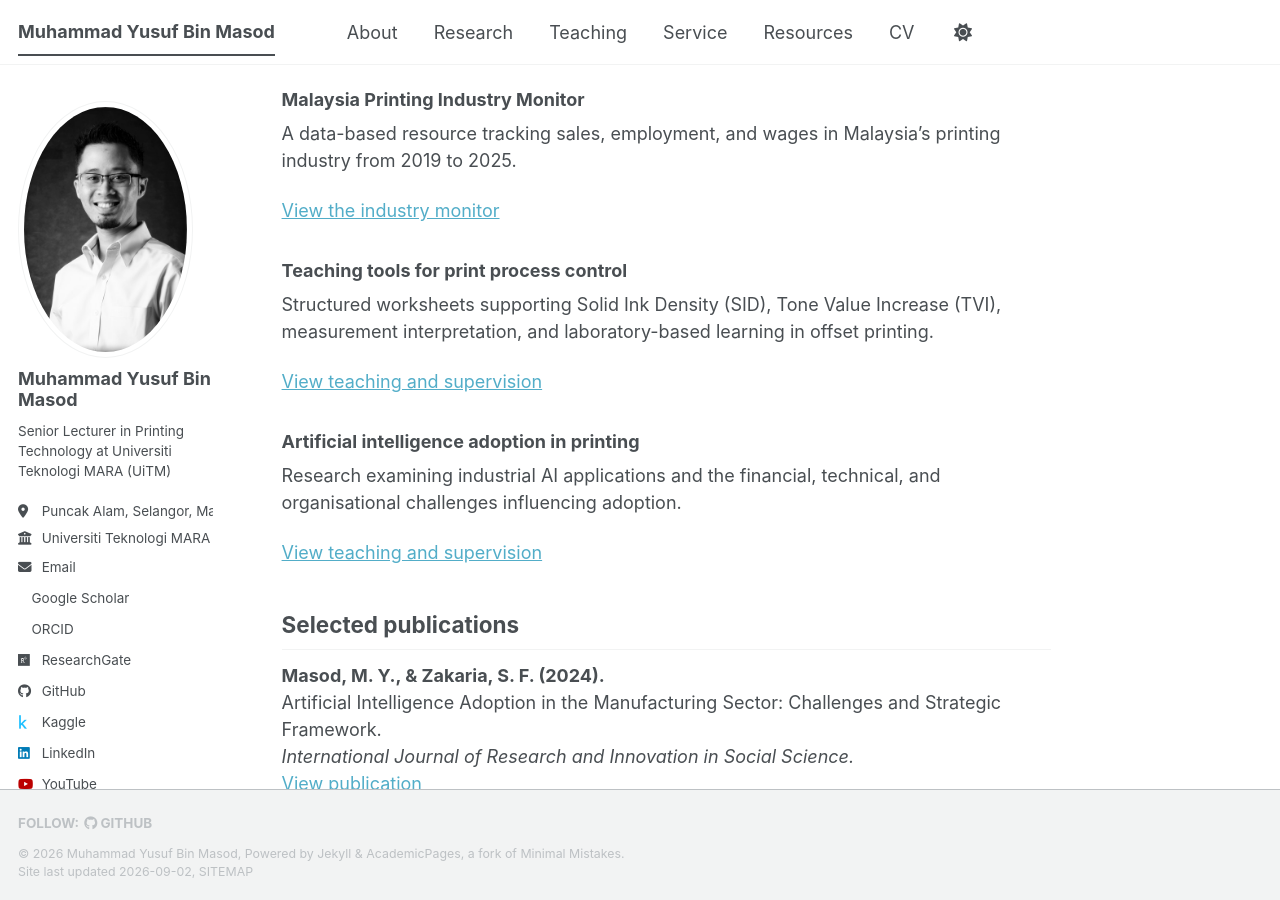
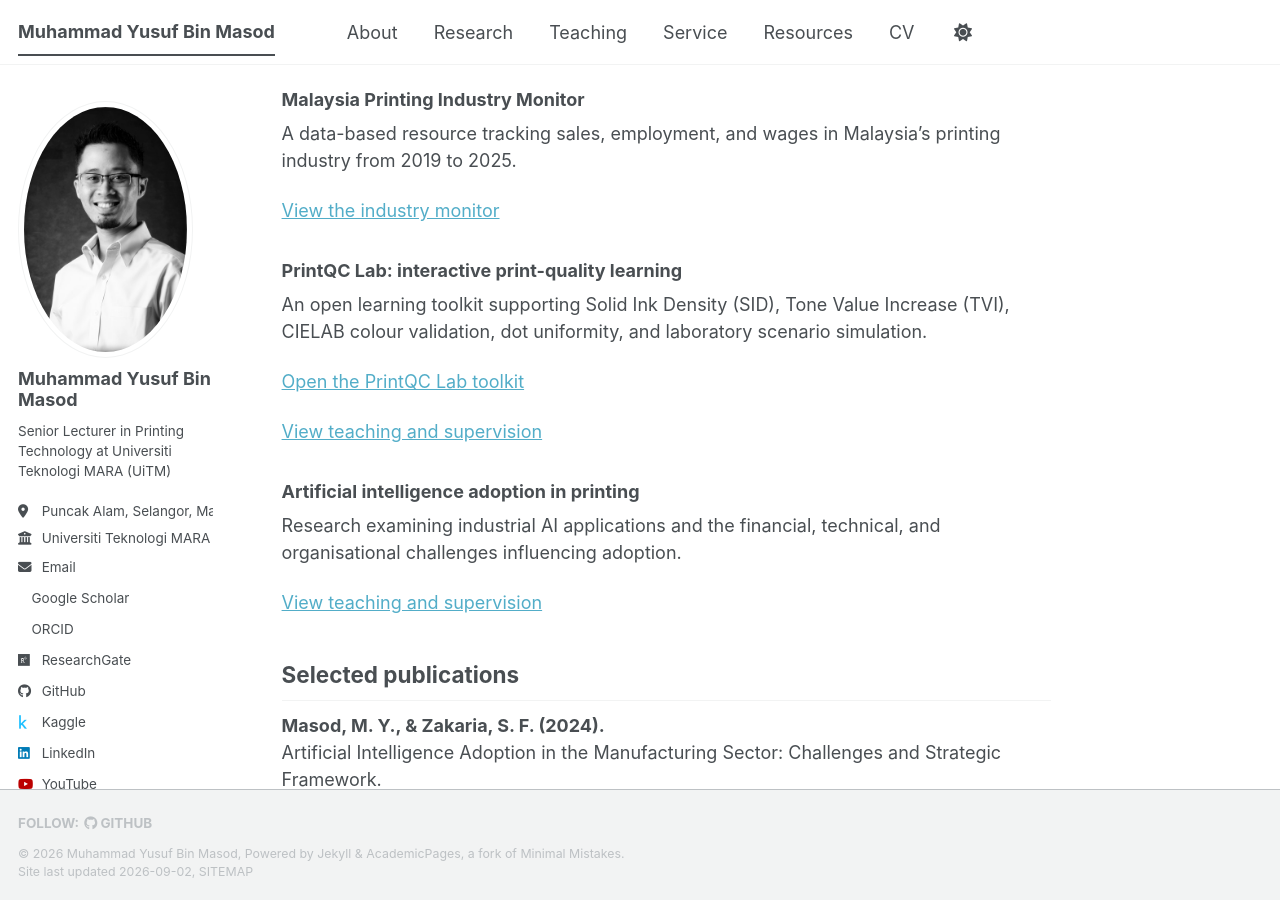
Before and after one commit to yusufmasod/academic-site-preview, a Jekyll site: the page built from _pages/about.md, in a window 1280 px wide and 900 px high, scrolled down 633 px. Built offline with Jekyll 4.4.1, drawn with Linux system fonts in a browser that asks for light colours; a style sheet for code colours, icons or effects is not loaded.

Commit message:
Feature PrintQC Lab on homepage

```diff
--- a/_pages/about.md
+++ b/_pages/about.md
@@ -27,9 +27,11 @@ A data-based resource tracking sales, employment, and wages in Malaysia’s prin
 
 [View the industry monitor]({{ site.baseurl }}/monitor.html)
 
-### Teaching tools for print process control
+### PrintQC Lab: interactive print-quality learning
 
-Structured worksheets supporting Solid Ink Density (SID), Tone Value Increase (TVI), measurement interpretation, and laboratory-based learning in offset printing.
+An open learning toolkit supporting Solid Ink Density (SID), Tone Value Increase (TVI), CIELAB colour validation, dot uniformity, and laboratory scenario simulation.
+
+[Open the PrintQC Lab toolkit]({{ site.baseurl }}/printqc-lab/)
 
 [View teaching and supervision]({{ site.baseurl }}/teaching/)
 
```
